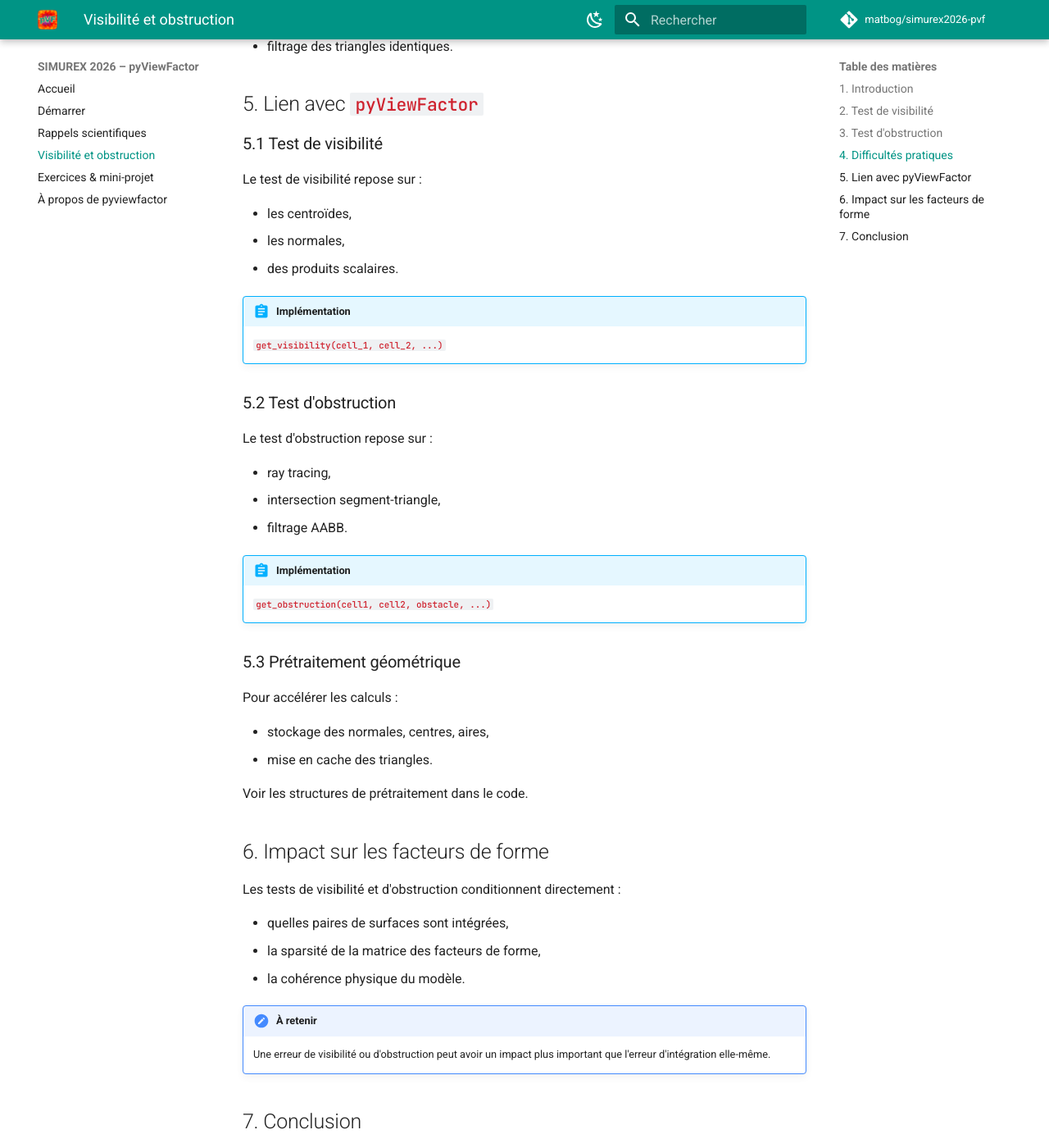
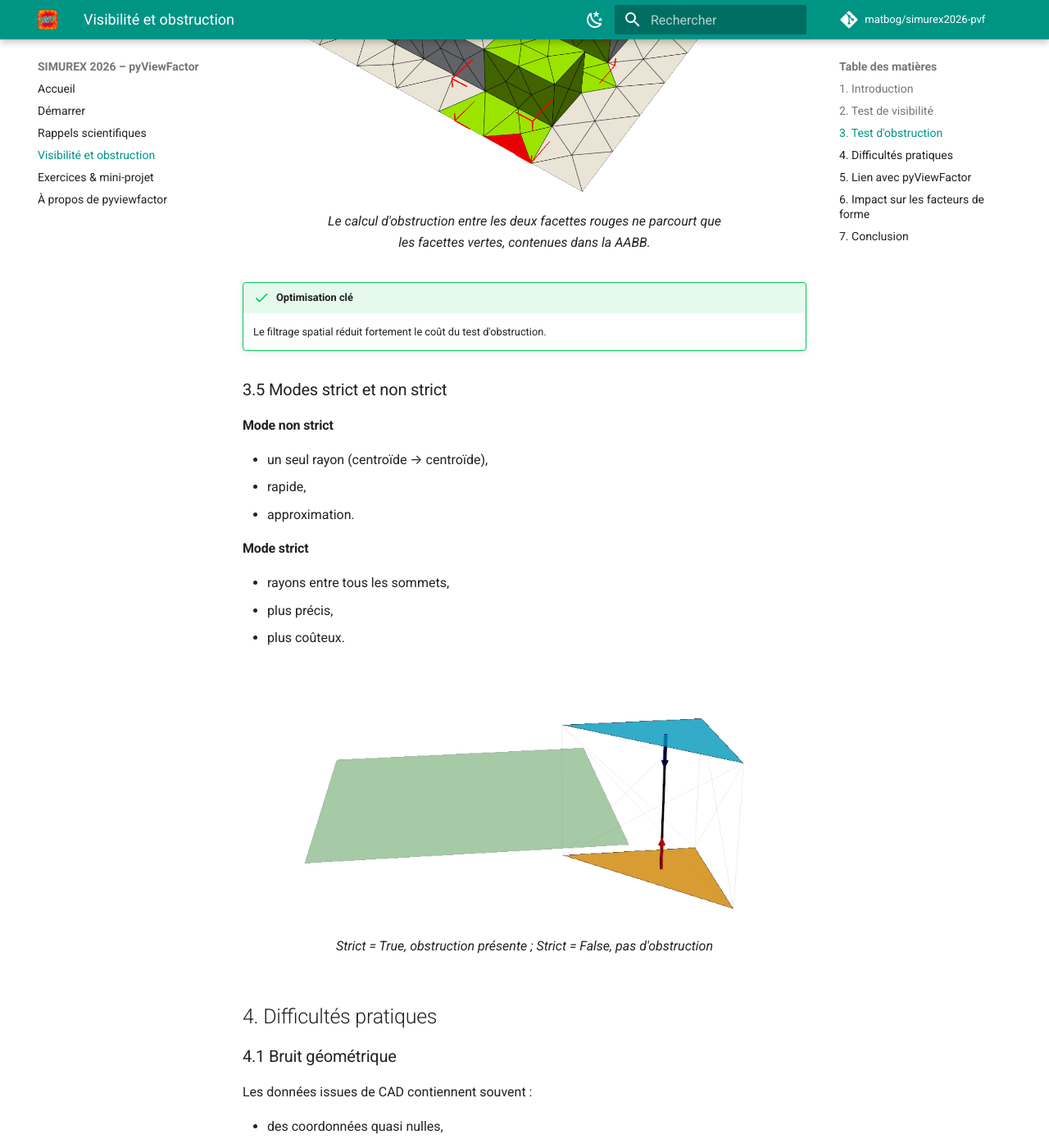
Before and after one commit to matbog/simurex2026-pvf, an MkDocs documentation site: the page built from docs/visibility_obstruction.md, in a window 1280 px wide and 1400 px high, scrolled down 4463 px. Shown: the whole window at 82% size. Built offline with MkDocs 1.6.1 and Material for MkDocs 9.7.7, drawn with Linux system fonts in a browser that asks for light colours; comment, search, counter and statistics services are not loaded; some of the changed text lies outside the part shown.

Commit message:
add illustrations

```diff
--- a/docs/visibility_obstruction.md
+++ b/docs/visibility_obstruction.md
@@ -31,10 +31,22 @@
 
 Le test de visibilité consiste à vérifier si deux facettes sont **orientées l'une vers l'autre**.
 
+<figure>
+  <img src="../assets/facette_orientation.png"
+       alt="Orientation relative de surfaces"
+       width="600">
+
+  <figcaption>
+    Orientation relative entre facettes
+  </figcaption>
+</figure>
+
+
 Autrement dit, même en l'absence d'obstacles, deux surfaces ne peuvent échanger du rayonnement que si :
 
 - leurs normales sont orientées de manière compatible,
 - leurs centres sont mutuellement visibles.
+
 
 
 ### 2.2 Formulation géométrique
@@ -86,6 +98,17 @@
 - rejette les cas partiellement visibles,
 - plus conservatif.
 
+
+<figure>
+  <img src="../assets/vis_strict_non_strict.png"
+       alt="modes visibilité"
+       width="600">
+
+  <figcaption>
+    Strict = True, facettes non visibles ; Strict = False, facettes visibles
+  </figcaption>
+</figure>
+
 !!! warning "Cas limites"
     Dans les géométries réelles, une facette peut être partiellement visible. Le choix du mode strict dépend de l'application.
 
@@ -132,6 +155,16 @@
 - sélection des triangles candidats,
 - exclusion des faces testées.
 
+<figure>
+  <img src="../assets/aabb.png"
+       alt="modes aabb"
+       width="600">
+
+  <figcaption>
+    Le calcul d'obstruction entre les deux facettes rouges ne parcourt que les facettes vertes, contenues dans la AABB.
+  </figcaption>
+</figure>
+
 !!! success "Optimisation clé"
     Le filtrage spatial réduit fortement le coût du test d'obstruction.
 
@@ -151,7 +184,15 @@
 - plus précis,
 - plus coûteux.
 
+<figure>
+  <img src="../assets/obs_strict_non_strict.png"
+       alt="modes visibilité"
+       width="600">
 
+  <figcaption>
+    Strict = True, obstruction présente ; Strict = False, pas d'obstruction
+  </figcaption>
+</figure>
 
 ## 4. Difficultés pratiques
 
```
Also changed, not shown: docs/index.md (+8 -1 lines), docs/scientific-background.md (+12 -5 lines), docs/assets/aabb.png (added), docs/assets/facette_orientation.png (added), docs/assets/obs_strict_non_strict.png (added), docs/assets/schema_elem_faces.png, docs/assets/vis_strict_non_strict.png (added), site/scientific-background/index.html, site/search/search_index.json.
